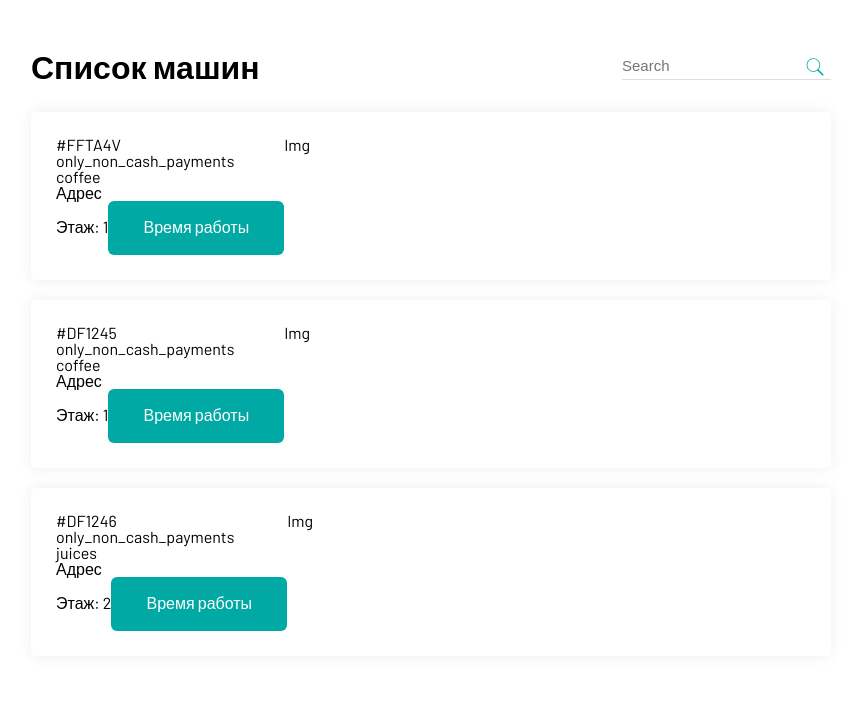
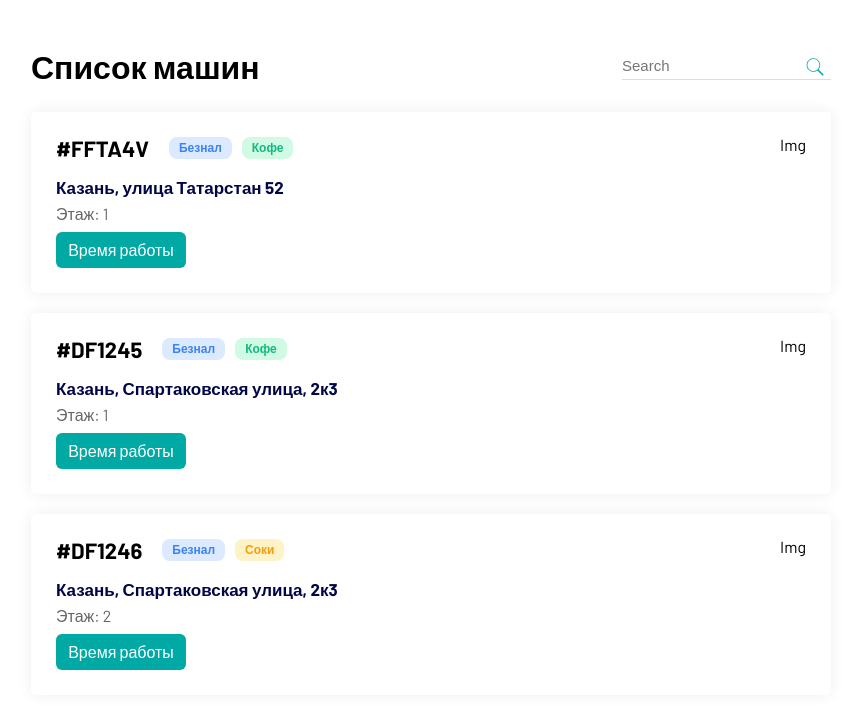
Before and after one commit to RuslanPer/test-vending-machines, a Vue app: page / in a window 1280 px wide. Shown: the top 708 px of the page, without its empty margins (209-1064 px from the left). Built offline with nearby package versions, Linux system fonts and the light colour scheme.

Commit message:
style: machine

```diff
--- a/src/App.vue
+++ b/src/App.vue
@@ -24,6 +24,7 @@ export default {
     :key="machine.id"
     :machine="machine"
     :tags="this.$store.getters.getMachineTypesById(machine.typeId)"
+    :address="this.$store.getters.getMachinesAddressById(machine.tradePointId)"
   />
 </template>
 
--- a/src/components/Button.vue
+++ b/src/components/Button.vue
@@ -8,6 +8,7 @@ export default {
 </script>
 <style>
 .btn {
+  max-width: 130px;
   cursor: pointer;
   background-color: #00a9a4;
   color: #fff;
@@ -20,7 +21,7 @@ export default {
   text-align: center;
   transition: all 0.7s ease-in-out;
   border: none;
-  padding: 13px 35px 15px;
+  padding: 5px;
   border-radius: 6px;
 }
 .btn:hover {
--- a/src/components/Machine.vue
+++ b/src/components/Machine.vue
@@ -1,13 +1,12 @@
 <template>
   <div class="machine">
-    <div>
-      <div>
-        <h2>#{{ machine.serialNumber }}</h2>
-        <div :key="key" v-for="(tag, key) in tags">{{ tag }}</div>
+    <div class="machineText">
+      <div class="machineHead">
+        <h2 class="machineSerial">#{{ machine.serialNumber }}</h2>
+        <TagVue :key="key" v-for="(tag, key) in tags" :title="tag" />
       </div>
-
-      <h4>Адрес</h4>
-      <span>Этаж: {{ machine.floor }}</span>
+      <h4 class="machineAddress">{{ address.address }}</h4>
+      <span class="machineFloor">Этаж: {{ machine.floor }}</span>
       <ButtonVue title="Время работы" />
     </div>
     <div>Img</div>
@@ -15,12 +14,14 @@
 </template>
 <script>
 import ButtonVue from "./Button.vue";
+import TagVue from "./Tag.vue";
 
 export default {
   components: {
     ButtonVue,
+    TagVue,
   },
-  props: ["machine", "tags"],
+  props: ["machine", "tags", "address"],
 };
 </script>
 <style>
@@ -31,5 +32,35 @@ export default {
   padding: 25px;
   margin: 20px 0;
   display: flex;
+  justify-content: space-between;
+}
+
+.machineText {
+  display: flex;
+  flex-direction: column;
+  row-gap: 10px;
+}
+
+.machineHead {
+  display: flex;
+  margin-bottom: 10px;
+  column-gap: 10px;
+}
+
+.machineSerial {
+  margin-right: 10px;
+  font-weight: 700;
+  font-size: 22px;
+}
+
+.machineAddress {
+  font-size: 17px;
+  font-weight: 600;
+  color: #010647;
+}
+
+.machineFloor {
+  font-size: 16px;
+  color: #666;
 }
 </style>
--- a/src/components/Tag.vue
+++ b/src/components/Tag.vue
@@ -1,9 +1,39 @@
 <template>
-  <div>{{ title }}</div>
+  <div v-if="title === 'coffee'" class="tag tag-green">Кофе</div>
+  <div v-else-if="title === 'only_non_cash_payments'" class="tag tag-blue">
+    Безнал
+  </div>
+  <div v-else-if="title === 'cashier'" class="tag tag-blue">Кассир</div>
+  <div v-else-if="title === 'hot_chocolate'" class="tag tag-green">
+    Гор. шоколад
+  </div>
+  <div v-else-if="title === 'juices'" class="tag tag-yellow">Соки</div>
 </template>
 <script>
 export default {
   props: ["title"],
 };
 </script>
-<style></style>
+<style>
+.tag {
+  padding: 4px 10px;
+  font-size: 12px;
+  font-weight: 600;
+  border-radius: 8px;
+}
+
+.tag-blue {
+  background-color: rgba(219, 234, 254);
+  color: rgba(59, 130, 246);
+}
+
+.tag-yellow {
+  color: rgba(245, 158, 11);
+  background-color: rgba(254, 243, 199);
+}
+
+.tag-green {
+  color: rgba(16, 185, 129);
+  background-color: rgba(209, 250, 229);
+}
+</style>
--- a/src/store/index.js
+++ b/src/store/index.js
@@ -80,6 +80,9 @@ const store = createStore({
     getMachineTypesById: (state) => (typeId) => {
       return state.machineTypes.find((el) => el.id === typeId).tags;
     },
+    getMachinesAddressById: (state) => (tradePointId) => {
+      return state.tradePoints.find((el) => el.id === tradePointId).location;
+    },
   },
 });
 
```
